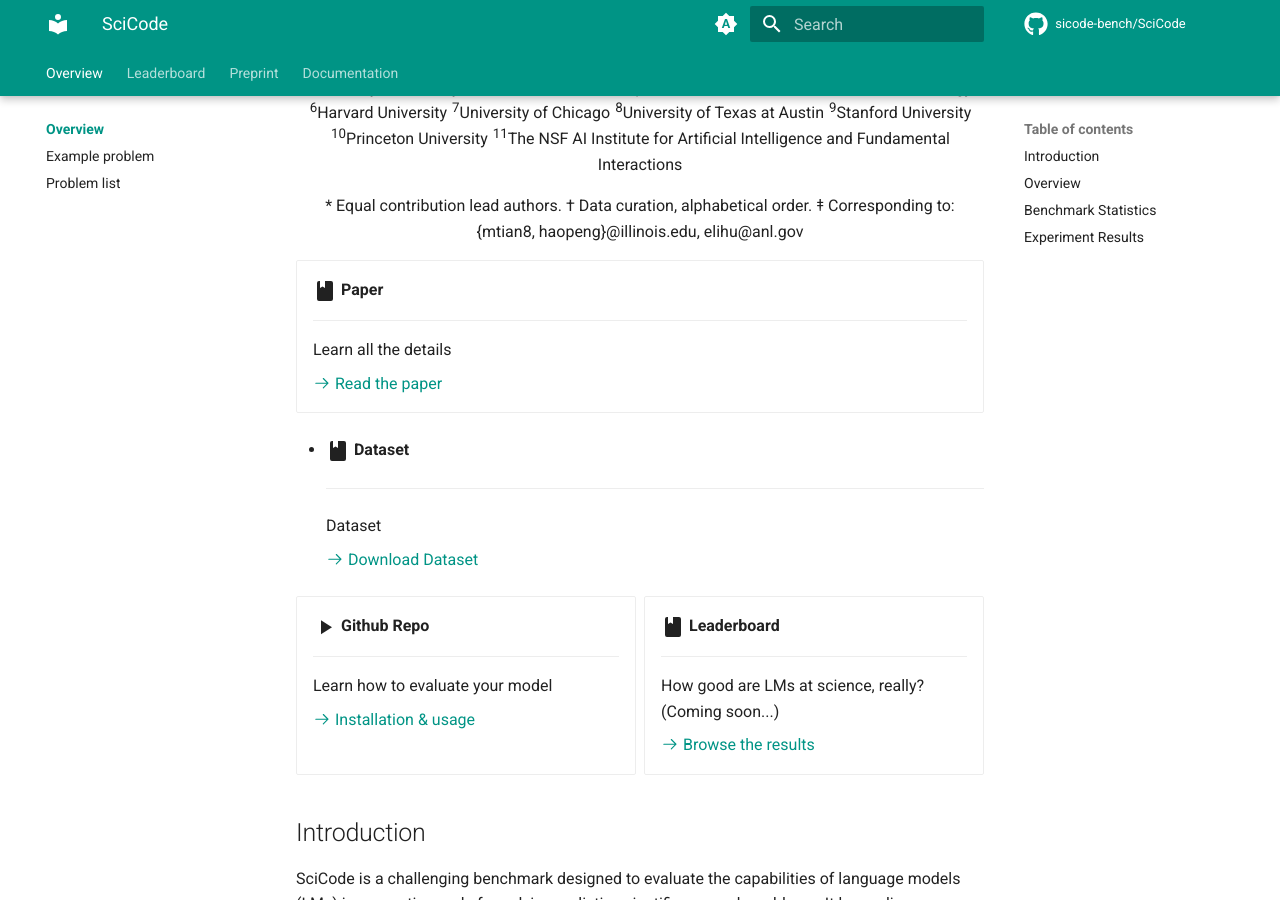
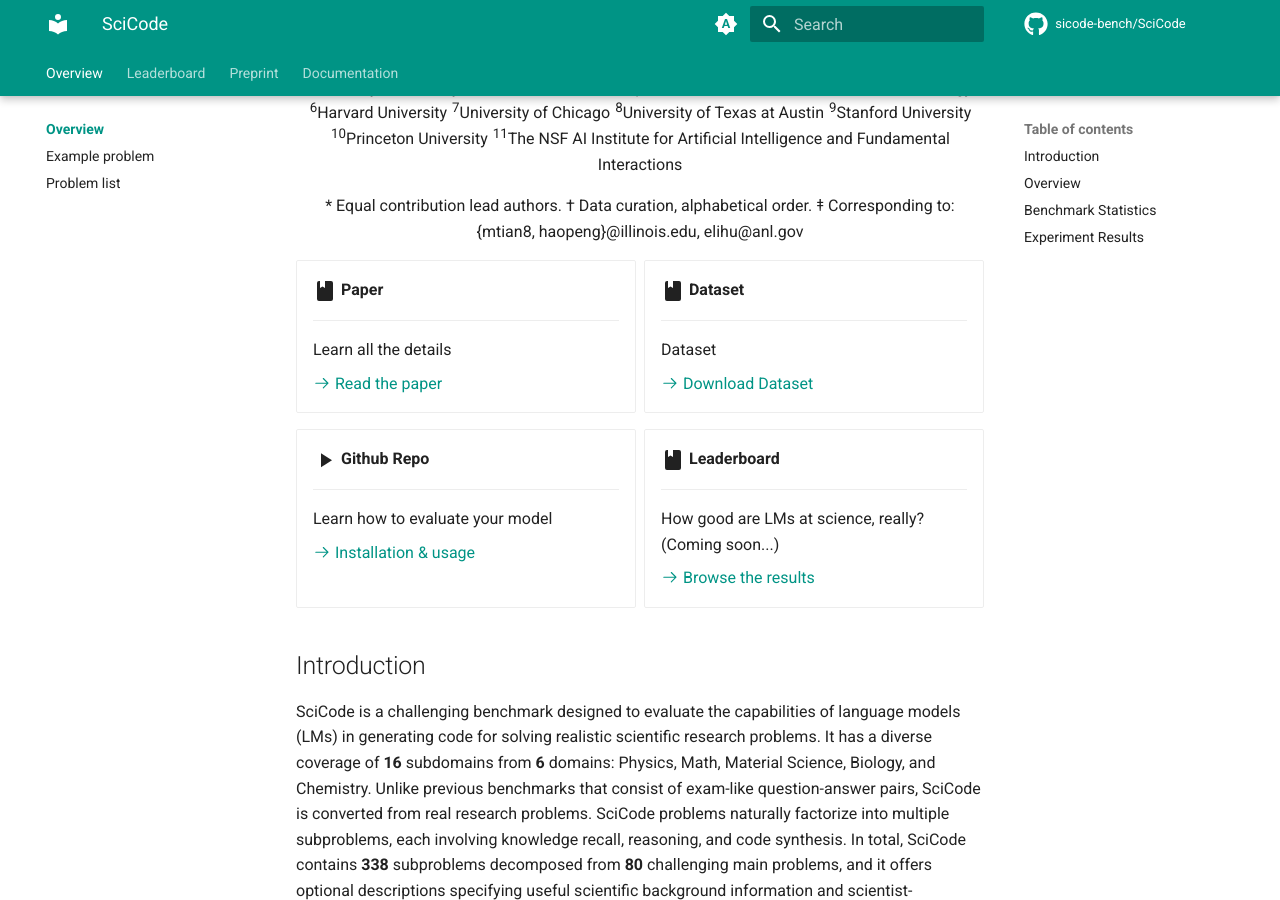
Before and after one commit to scicode-bench/scicode-bench.github.io, an MkDocs documentation site: the page built from docs/index.md, in a window 1280 px wide and 900 px high, scrolled down 364 px. Built offline with MkDocs 1.6.1 and Material for MkDocs 9.7.7, drawn with Linux system fonts in a browser that asks for light colours; comment, search, counter and statistics services are not loaded.

Commit message:
Update index.md

```diff
--- a/docs/index.md
+++ b/docs/index.md
@@ -34,7 +34,6 @@
     Learn all the details
 
     [:octicons-arrow-right-24: Read the paper](https://arxiv.com)
-    </div>
 
 
 
@@ -45,6 +44,7 @@
     Dataset
 
     [:octicons-arrow-right-24: Download Dataset](leaderboard.md)
+    </div>
 
 
 
```
